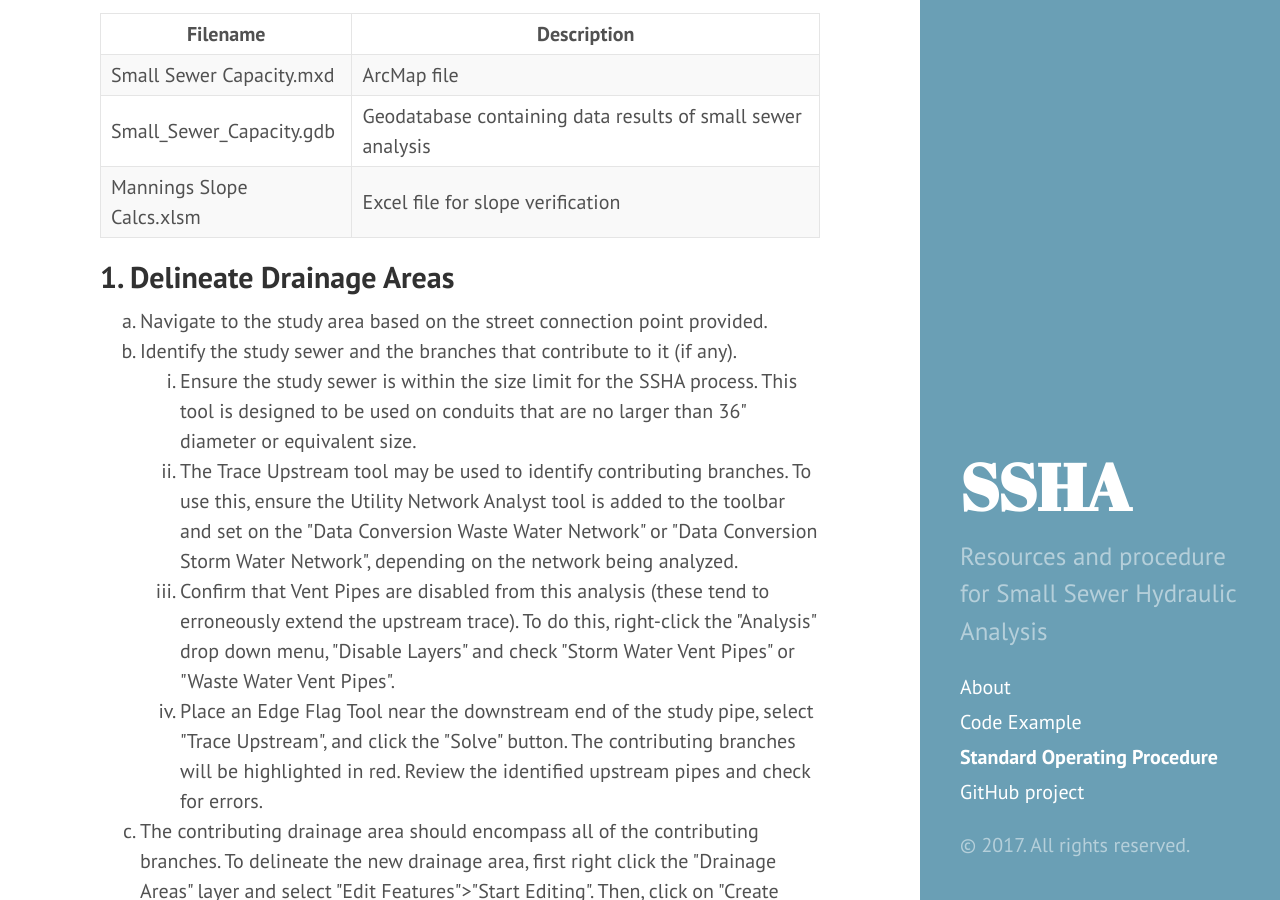
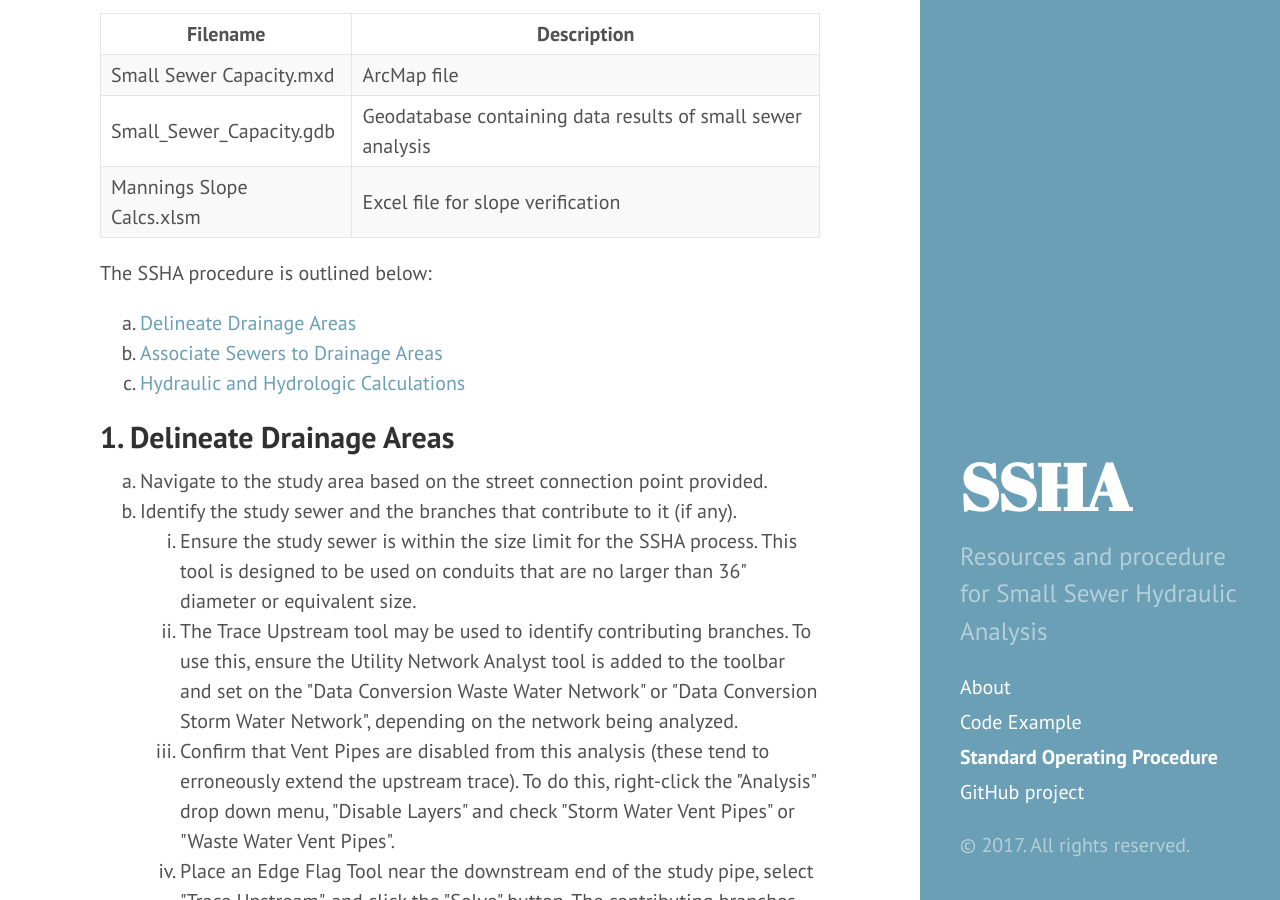
Before and after one commit to adams-cool-org/ssha3, a Jekyll site: the page built from docs/sop.md, in a window 1280 px wide and 900 px high, scrolled down 975 px. Built offline with Jekyll 4.4.1, drawn with Linux system fonts in a browser that asks for light colours.

Commit message:
sop llist overview

```diff
--- a/docs/sop.md
+++ b/docs/sop.md
@@ -30,8 +30,10 @@ at this server location:
 | Small_Sewer_Capacity.gdb | Geodatabase containing data results of small sewer analysis |
 | Mannings Slope Calcs.xlsm | Excel file for slope verification |
 
-
-
+The SSHA procedure is outlined below:
+1. [Delineate Drainage Areas](#delineate-drainage-areas)
+2. [Associate Sewers to Drainage Areas](#associate-sewers-to-drainage-areas)
+3. [Hydraulic and Hydrologic Calculations](#perform-hydraulic-and-hydrologic-calculations)
 
 ## 1. Delineate Drainage Areas
 1. Navigate to the study area based on the street connection point provided.
```
